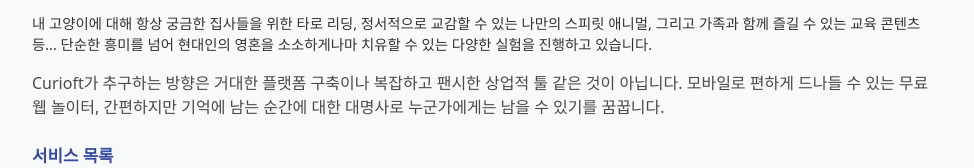
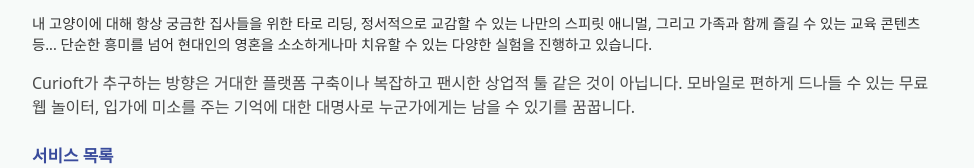
Before and after one commit to pikaak/Curioft_Site, a Next.js app: page /about in a window 1280 px wide. Shown: the part 276-444 px from the top of the page, without its empty margins (152-1126 px from the left). Built offline with nearby package versions, Linux system fonts and the light colour scheme.

Commit message:
Update about.js

```diff
--- a/pages/about.js
+++ b/pages/about.js
@@ -54,7 +54,7 @@ export default function AboutPage() {
 
             <p className="legal-note">
               기술이 발전하면서 흥미를 위한 선택지도 많아졌지만, 그럴수록 우리는 스스로를 돌아보며 쉬어갈 틈을 잃고 있습니다. <br/>
-              Curioft는 이러한 흐름 속에서 “작지만 의미 있는 경험”을 최대한 많은 이들에게 안겨주는 것을 목표로 합니다. <br/>
+              Curioft는 이러한 흐름 속에서 “작지만 의미 있는 순간”을 최대한 많은 이들에게 안겨주는 것을 목표로 합니다. <br/>
               <br/> 내 고양이에 대해 항상 궁금한 집사들을 위한 타로 리딩,
               정서적으로 교감할 수 있는 나만의 스피릿 애니멀, 그리고 가족과 함께 즐길 수 있는 교육 콘텐츠 등...
               단순한 흥미를 넘어 현대인의 영혼을 소소하게나마 치유할 수 있는 다양한 실험을 진행하고 있습니다.
@@ -62,7 +62,7 @@ export default function AboutPage() {
 
             <p>
               Curioft가 추구하는 방향은 거대한 플랫폼 구축이나 복잡하고 팬시한 상업적 툴 같은 것이 아닙니다.
-              모바일로 편하게 드나들 수 있는 무료 웹 놀이터, 간편하지만 기억에 남는 순간에 대한 대명사로 누군가에게는 남을 수 있기를 꿈꿉니다.
+              모바일로 편하게 드나들 수 있는 무료 웹 놀이터, 입가에 미소를 주는 기억에 대한 대명사로 누군가에게는 남을 수 있기를 꿈꿉니다.
             </p>
             {/* ---- 확장된 본문 추가 끝 ---- */}
 
```
